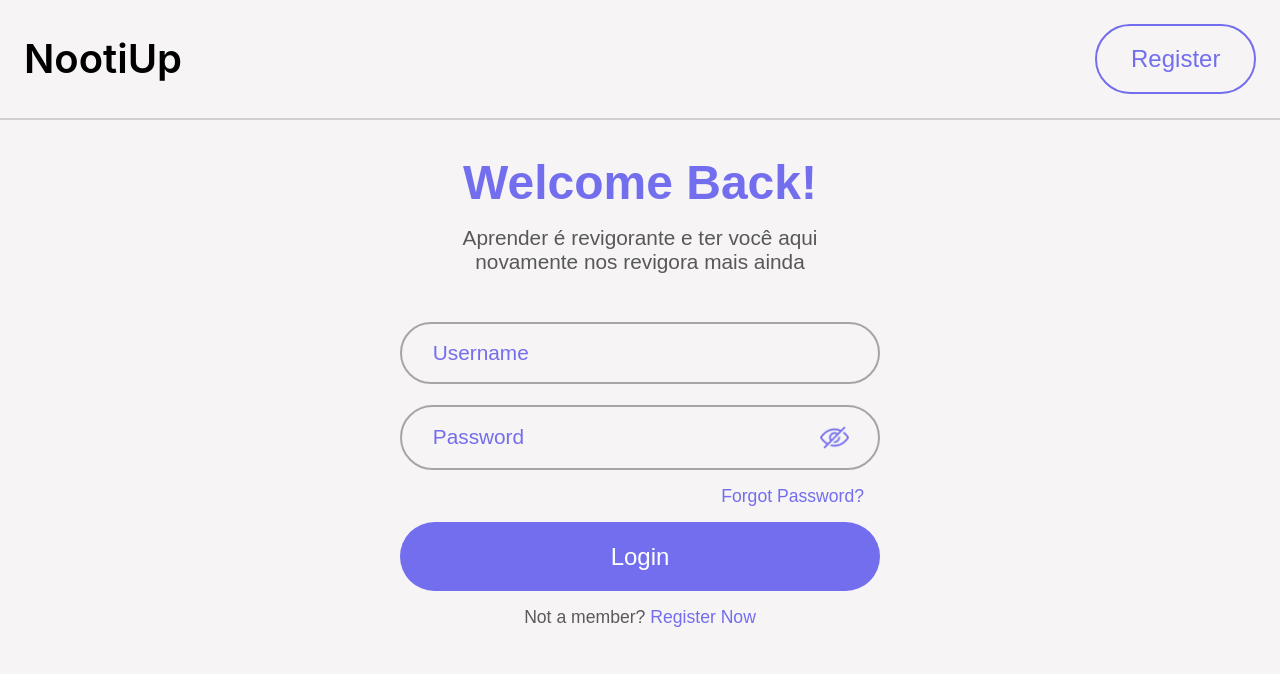
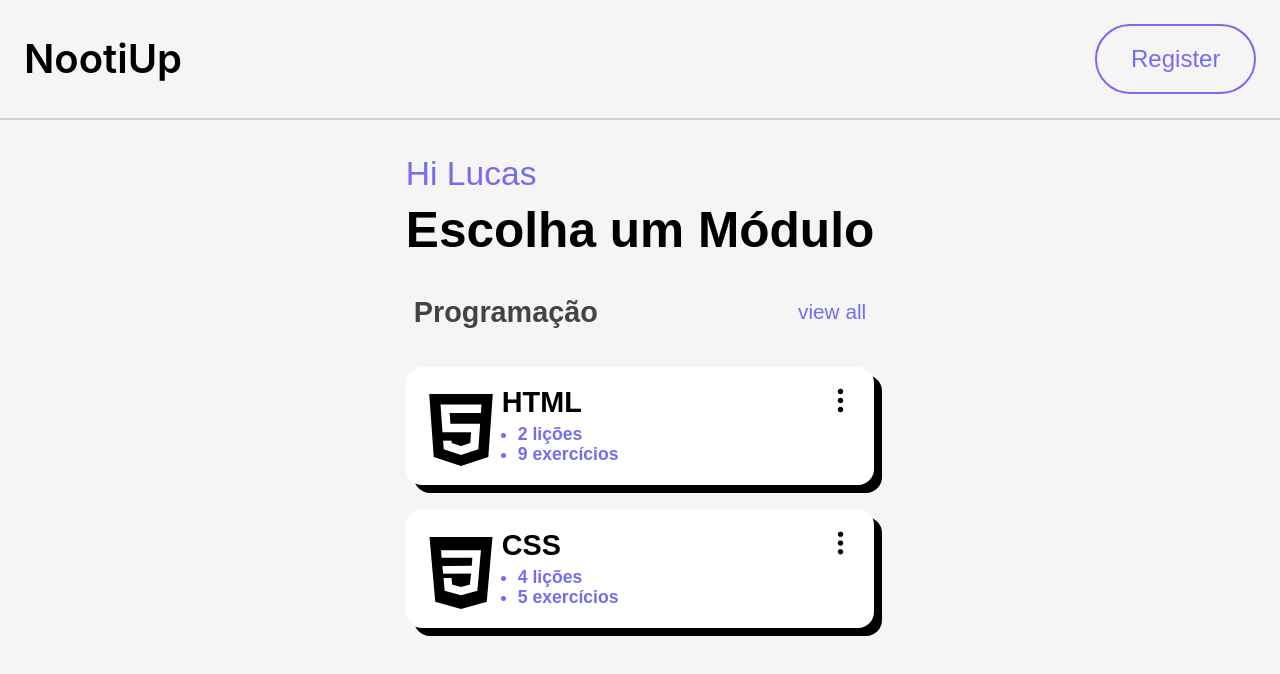
Before and after one commit to Lucas2907/NootiUp-frontend, a React (Vite) app: page / in a window 1280 px wide. Shown: the top 674 px of the page. Built offline with nearby package versions, Linux system fonts and the light colour scheme.

Commit message:
create mainPage component and  implement design

```diff
--- a/src/components/App/App.tsx
+++ b/src/components/App/App.tsx
@@ -1,10 +1,12 @@
 import Header from "../Header/Header"
-import Main from "../Main/Main"
+// import Main from "../Main/Main"
+import MainPage from "../MainPage/MainPage"
 function App() {
   return (
     <div className="page">
       <Header text="Register" />
-      <Main title="Welcome Back!" description="Aprender é revigorante e ter você aqui novamente nos revigora mais ainda" route="signin" />
+      {/* <Main title="Welcome Back!" description="Aprender é revigorante e ter você aqui novamente nos revigora mais ainda" route="signin" /> */}
+      <MainPage />
     </div>
   )
 }
--- /dev/null
+++ b/src/components/MainPage/MainPage.css
@@ -0,0 +1,98 @@
+.main-page {
+  padding: 2.2rem 0;
+  box-sizing: border-box;
+  display: flex;
+  flex-direction: column;
+  align-items: center;
+}
+
+.main-page__presentation {
+  min-width: 100%;
+  color: #736eed;
+  font-size: 2.1rem;
+  margin: 0;
+}
+
+.main-page__title {
+  min-width: 100%;
+  margin: 0;
+  padding: 0.5rem 0 2.3rem;
+  font-weight: 600;
+  font-size: 3.1rem;
+}
+
+.modules {
+  display: flex;
+  flex-direction: column;
+  width: 100%;
+  gap: 1.5rem;
+}
+
+.modules__texts {
+  padding: 0 0.5rem 0.9rem;
+  display: flex;
+  justify-content: space-between;
+  align-items: center;
+}
+
+.modules__texts-title {
+  opacity: 72%;
+  font-size: 1.8rem;
+  margin: 0;
+}
+
+.modules__texts-text {
+  color: #736eed;
+  font-size: 1.3rem;
+
+  margin: 0;
+}
+
+.modules__cards {
+  display: flex;
+  padding: 1.2rem;
+  background-color: #fff;
+  box-sizing: border-box;
+  border: 0;
+  box-shadow: 0.5rem 0.5rem 0 #000;
+  border-radius: 1rem;
+}
+
+.modules__cards-image {
+  width: 4.5rem;
+  max-height: 4.5rem;
+  padding-top: 0.5rem;
+}
+
+.modules__cards-about {
+  margin: 0 auto 0 0.3rem;
+}
+
+.cards-about__title {
+  margin: 0;
+  font-size: 1.8rem;
+}
+
+.cards-about__list {
+  padding: 0.3rem 0 0 1rem;
+  margin: 0;
+}
+
+.about__list-lesson {
+  margin: 0;
+  color: #736eed;
+  font-weight: 600;
+  font-size: 1.1rem;
+}
+
+.about__list-tasks {
+  margin: 0;
+  color: #736eed;
+  font-weight: 600;
+  font-size: 1.1rem;
+}
+
+.modules__cards-three-dots {
+  width: 1.8rem;
+  max-height: 1.8rem;
+}
--- /dev/null
+++ b/src/components/MainPage/MainPage.tsx
@@ -0,0 +1,43 @@
+import htmlIcon from "../../assets/images/html-icon.png"
+import cssIcon from "../../assets/images/css-icon.png"
+import threeDots from "../../assets/images/three-dots.png"
+
+function MainPage() {
+    return (
+        <div className="main-page">
+            <p className="main-page__presentation">Hi Lucas</p>
+            <h1 className="main-page__title">Escolha um Módulo</h1>
+            <div className="modules">
+                <div className="modules__texts">
+                    <h3 className="modules__texts-title">Programação</h3>
+                    <p className="modules__texts-text">view all</p>
+                </div>
+                <div className="modules__cards">
+                    <img src={htmlIcon} alt="html icon example" className="modules__cards-image" />
+                    <div className="modules__cards-about">
+                        <h2 className="cards-about__title">HTML</h2>
+                        <ul className="cards-about__list">
+                            <li className="about__list-lesson">2 lições</li>
+                            <li className="about__list-tasks">9 exercícios</li>
+                        </ul>
+                    </div>
+                    <img src={threeDots} alt="" className="modules__cards-three-dots" />
+                </div>
+                <div className="modules__cards">
+                    <img src={cssIcon} alt="css icon example" className="modules__cards-image" />
+                    <div className="modules__cards-about">
+                        <h2 className="cards-about__title">CSS</h2>
+                        <ul className="cards-about__list">
+                            <li className="about__list-lesson">4 lições</li>
+                            <li className="about__list-tasks">5 exercícios</li>
+                        </ul>
+                    </div>
+                    <img src={threeDots} alt="" className="modules__cards-three-dots" />
+                </div>
+
+            </div>
+        </div>
+    )
+}
+
+export default MainPage
--- a/src/index.css
+++ b/src/index.css
@@ -11,3 +11,4 @@
 @import url(./components/RedirectButton/RedirectButton.css);
 @import url(./components/Signin/Signin.css);
 @import url(./components/Signup/Signup.css);
+@import url(./components/MainPage/MainPage.css);
```
